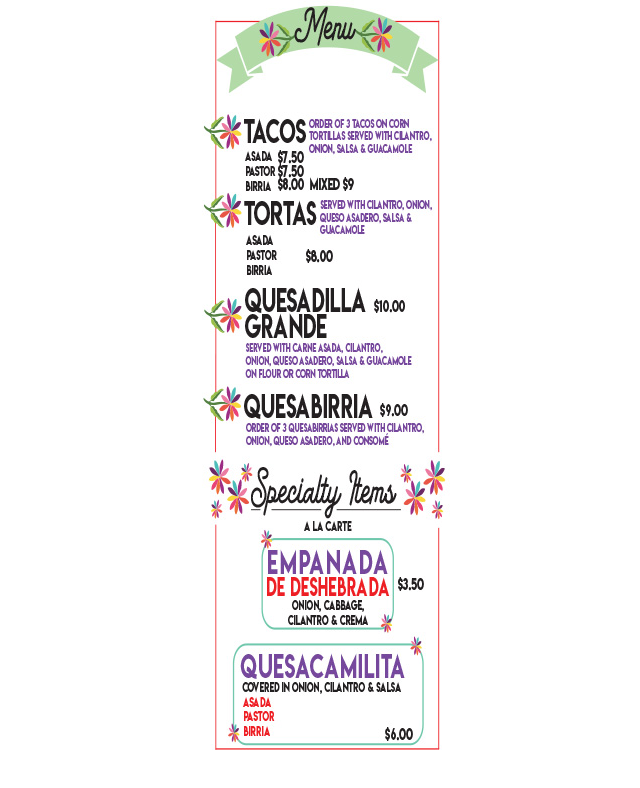
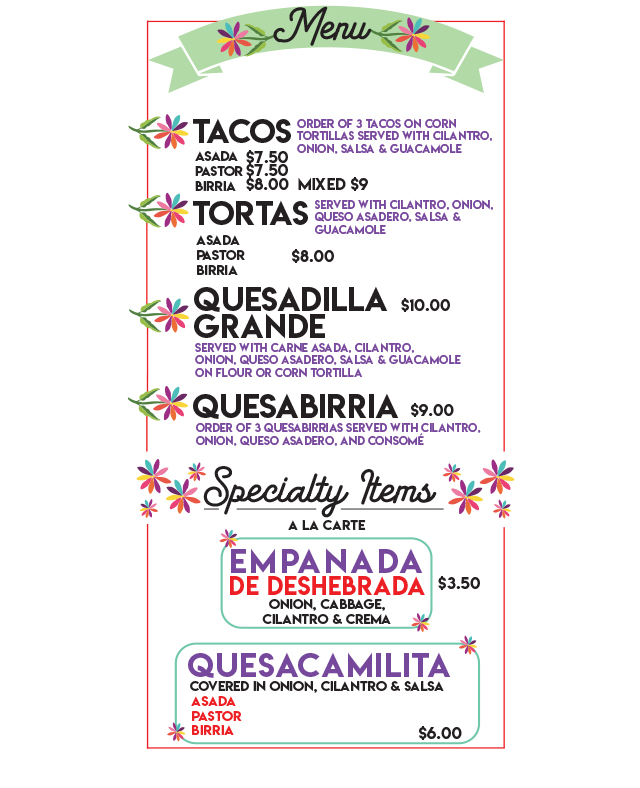
Before and after one commit to egonzalezz/egonzalezz.github.io, a plain HTML site: page English Menu.html in a window 1280 px wide. Shown: the whole page, without its empty margins (313-953 px from the left). Drawn offline with Linux system fonts and the light colour scheme; a web font is replaced by a local one.

Commit message:
Update English Menu.html

```diff
--- a/English Menu.html
+++ b/English Menu.html
@@ -14,6 +14,6 @@
     <title>English Menu</title>
   </head>
   <body>
-    <img src="css/images/English Menu-1.jpg" alt="englishmenu" />
+    <img src="css/images/English Menu.jpg" alt="englishmenu" />
   </body>
 </html>
```
